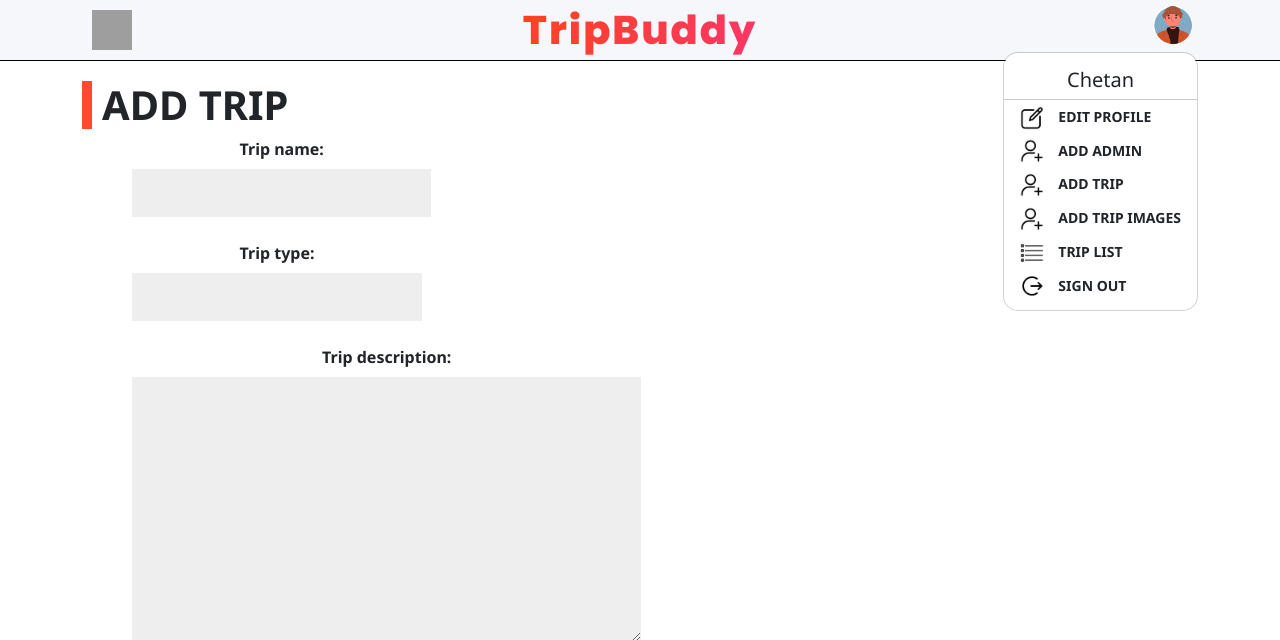
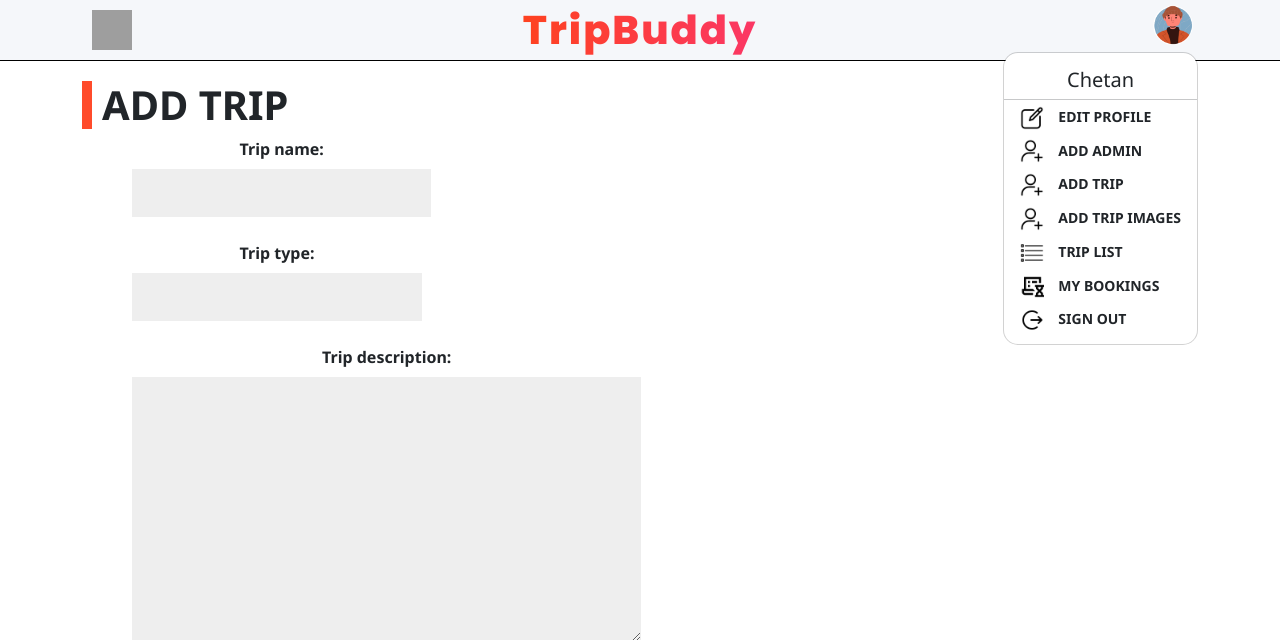
Before and after one commit to Chetan3010/Tripbuddy, a Django app: page /account/add-trip in a window 1280 px wide, after a click that opens the changed part. Shown: the top 640 px of the page. Run offline with Django 4.2, Linux system fonts and the light colour scheme; a user stored in the database is signed in; grey boxes are pictures that could not be loaded.

Commit message:
DebugFalseStaticMediaConfig

```diff
--- a/templates/master.html
+++ b/templates/master.html
@@ -1,4 +1,5 @@
 <html lang="en">
+
 <head>
     <meta charset="UTF-8">
     <meta http-equiv="X-UA-Compatible" content="IE=edge">
@@ -82,6 +83,13 @@
                                         </a>
                                     </li>
                                     <li>
+                                        <a class="dropdown-item" href="{% url 'account:mybookings' %}">
+                                            <img src="{% static 'images/bookings.png' %}" alt="my bookings"
+                                                class="dropdown-icon">
+                                            <span>my bookings</span>
+                                        </a>
+                                    </li>
+                                    <li>
                                         <a class="dropdown-item" href="{% url 'account:signout' %}">
                                             <img src="{% static 'images/signout.png' %}" alt="sign out" class="dropdown-icon">
                                             <span>sign out</span>
--- a/tripbuddy_v01/urls.py
+++ b/tripbuddy_v01/urls.py
@@ -1,5 +1,6 @@
 from django.contrib import admin
-from django.urls import path,include
+from django.urls import path,include,re_path
+from django.views.static import serve
 from trips import views as v
 from django.conf.urls.static import static
 from django.conf import settings
@@ -18,7 +19,12 @@ urlpatterns = [
     path('',include(router.urls))
     ]
 
-if settings.DEBUG:
-    urlpatterns += static(settings.MEDIA_URL,document_root=settings.MEDIA_ROOT)
+# FOR DEBUG True
+# if settings.DEBUG:
+#     urlpatterns += static(settings.MEDIA_URL,document_root=settings.MEDIA_ROOT)
+
+# New config for debug false
+urlpatterns += static(settings.MEDIA_URL, document_root=settings.MEDIA_ROOT)
+urlpatterns += [re_path(r'^media/(?P<path>.*)$', serve, {'document_root': settings.MEDIA_ROOT, }), ]
 
 handler404 = 'trips.views.custom_404'
```
Also changed, not shown: tripbuddy_v01/settings.py (+19 -6 lines), db.sqlite3. Lines whose indentation alone changed are shown as unchanged.
